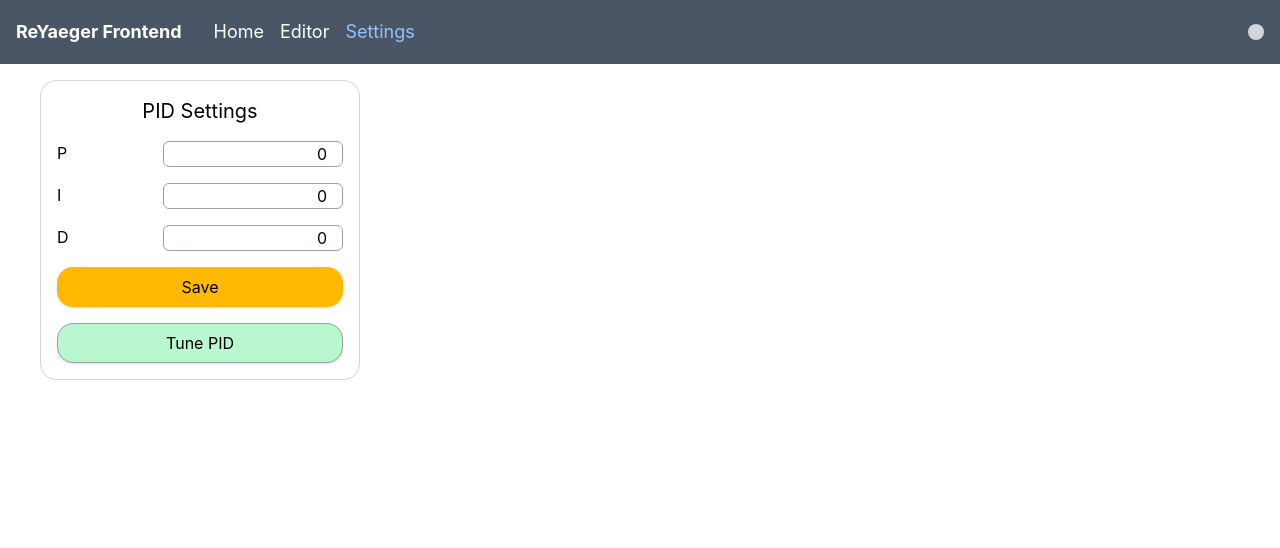
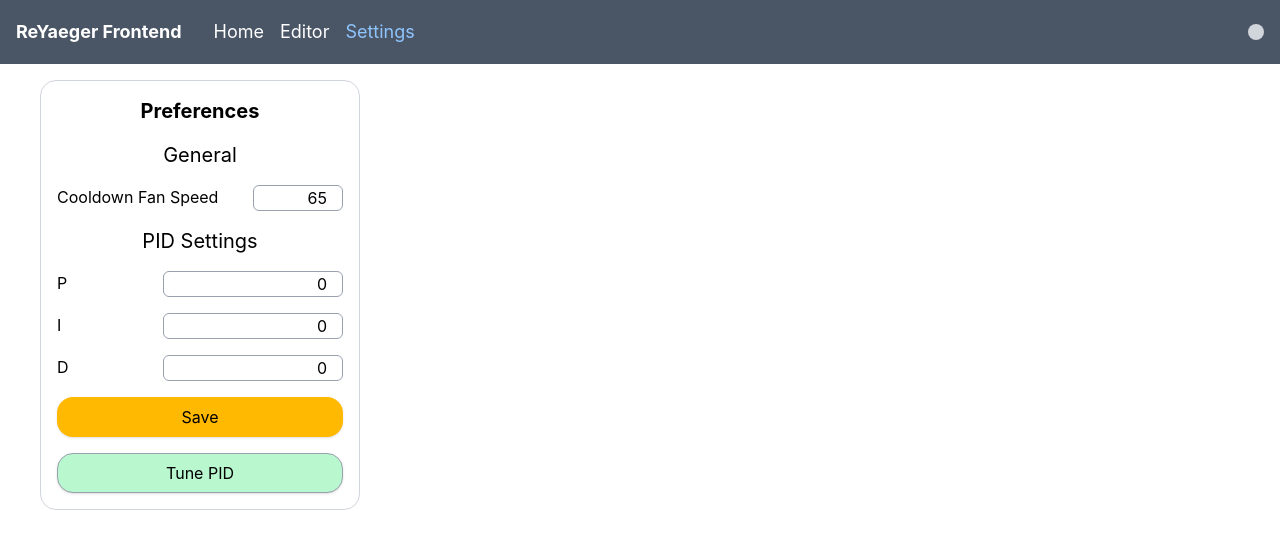
Before and after one commit to RobTS/reyaeger, a React (Vite) app: page /settings in a window 1280 px wide. Shown: the top 548 px of the page. Built offline with nearby package versions, Linux system fonts and the light colour scheme; no server answers.

Commit message:
Minor improvements.

```diff
--- a/src/components/button/button.tsx
+++ b/src/components/button/button.tsx
@@ -30,6 +30,7 @@ export const Button: React.FC<Props> = ({
         type === 'primary'
           ? 'bg-amber-400 shadow'
           : 'border border-gray-400 bg-white shadow',
+        disabled ? 'opacity-50' : '',
         className,
       )}
       onClick={onClick}
--- a/src/context/RecorderProvider.tsx
+++ b/src/context/RecorderProvider.tsx
@@ -10,7 +10,7 @@ import type { RoastEvent, YaegerMessageWrapper } from '../types/connection.ts';
 import { usePidControlSetpoint } from '../hooks/usePidControl.ts';
 import {
   useYaegerLastMessage,
-  useYaegerPidValues,
+  useYaegerPreferences,
 } from '../hooks/useYaeger.ts';
 
 type Props = {
@@ -24,7 +24,7 @@ export const RecorderProvider: React.FC<Props> = ({ children }) => {
   const [startDate, setStartDate] = useState<DateTime>();
   const [setpoint] = usePidControlSetpoint();
   const lastMessage = useYaegerLastMessage();
-  const pidData = useYaegerPidValues();
+  const preferences = useYaegerPreferences();
 
   const start = useCallback(() => {
     console.log('Starting recorder');
@@ -64,17 +64,17 @@ export const RecorderProvider: React.FC<Props> = ({ children }) => {
           ...lastMessage,
           extra: {
             setpoint,
-            pidData: pidData
+            pidData: preferences
               ? {
-                  kp: pidData?.pidKp,
-                  ki: pidData?.pidKi,
-                  kd: pidData?.pidKd,
+                  kp: preferences?.pidKp,
+                  ki: preferences?.pidKi,
+                  kd: preferences?.pidKd,
                 }
               : undefined,
           },
         },
       ]);
-  }, [lastMessage, pidData, recording, records, setpoint]);
+  }, [lastMessage, preferences, recording, records, setpoint]);
 
   const providerProps = useMemo<RecorderContextType>(() => {
     return {
--- a/src/context/YaegerConnectionContext.ts
+++ b/src/context/YaegerConnectionContext.ts
@@ -1,9 +1,9 @@
 import { createContext } from 'react';
 import type {
   YaegerMessageWrapper,
-  YaegerPidMessage,
+  YaegerPreferences,
+  YaegerPreferencesMessage,
 } from '../types/connection.ts';
-import type { PidData } from '../types/pid.ts';
 
 export type WsStatus = 'disconnected' | 'error' | 'pending' | 'connected';
 
@@ -13,8 +13,8 @@ export type ConnectionContextType = {
   lastMessage: YaegerMessageWrapper | undefined;
   sendCommand: (command: { BurnerVal?: number; FanVal?: number }) => void;
   error: Error | undefined;
-  pidInfo: YaegerPidMessage | undefined;
-  updatePidInfo: (pidData: PidData) => void;
+  preferences: YaegerPreferencesMessage | undefined;
+  setPreferences: (preferences: Partial<YaegerPreferences>) => void;
 };
 
 export const YaegerConnectionContext = createContext<ConnectionContextType>({
@@ -25,8 +25,8 @@ export const YaegerConnectionContext = createContext<ConnectionContextType>({
     throw new Error('ConnectionContextProvider not found');
   },
   error: undefined,
-  pidInfo: undefined,
-  updatePidInfo: () => {
+  preferences: undefined,
+  setPreferences: () => {
     throw new Error('ConnectionContextProvider not found');
   },
 });
--- a/src/context/YaegerConnectionProvider.tsx
+++ b/src/context/YaegerConnectionProvider.tsx
@@ -9,9 +9,9 @@ import { DateTime } from 'luxon';
 import type {
   YaegerMessage,
   YaegerMessageWrapper,
-  YaegerPidMessage,
+  YaegerPreferences,
+  YaegerPreferencesMessage,
 } from '../types/connection.ts';
-import type { PidData } from '../types/pid.ts';
 
 type Props = {
   host: string;
@@ -28,7 +28,9 @@ export const YaegerConnectionProvider: React.FC<Props> = ({
   const [lastMessage, setLastMessage] = useState<
     YaegerMessageWrapper | undefined
   >();
-  const [pidInfo, setPidInfo] = useState<YaegerPidMessage | undefined>();
+  const [preferences, setPreferences] = useState<
+    YaegerPreferencesMessage | undefined
+  >();
   const [error, setError] = useState<Error | undefined>();
   const commandsToSend = useRef<
     { BurnerVal?: number; FanVal?: number } | undefined
@@ -46,7 +48,7 @@ export const YaegerConnectionProvider: React.FC<Props> = ({
       websocket.send(
         JSON.stringify({
           id: DateTime.now().toMillis(),
-          command: 'getPid',
+          command: 'getPreferences',
         }),
       );
     };
@@ -58,9 +60,9 @@ export const YaegerConnectionProvider: React.FC<Props> = ({
           if (message.type === 'status') {
             setLastMessage({ time: DateTime.now(), message });
           }
-          if (message.type === 'pid') {
+          if (message.type === 'preferences') {
             console.log('Received message', message);
-            setPidInfo(message);
+            setPreferences(message);
           }
         }
       } catch (error) {
@@ -112,15 +114,13 @@ export const YaegerConnectionProvider: React.FC<Props> = ({
     [],
   );
 
-  const updatePidInfo = useCallback(
-    (pid: PidData) => {
+  const savePreferences = useCallback(
+    (preferences: Partial<YaegerPreferences>) => {
       ws?.send(
         JSON.stringify({
           id: DateTime.now().toMillis(),
-          command: 'setPid',
-          pidKp: pid.kp,
-          pidKi: pid.ki,
-          pidKd: pid.kd,
+          command: 'setPreferences',
+          ...preferences,
         }),
       );
     },
@@ -134,8 +134,8 @@ export const YaegerConnectionProvider: React.FC<Props> = ({
       lastMessage,
       sendCommand,
       error,
-      pidInfo,
-      updatePidInfo: updatePidInfo,
+      preferences,
+      setPreferences: savePreferences,
     };
   }, [
     status,
@@ -143,8 +143,8 @@ export const YaegerConnectionProvider: React.FC<Props> = ({
     lastMessage,
     sendCommand,
     error,
-    pidInfo,
-    updatePidInfo,
+    preferences,
+    savePreferences,
   ]);
 
   return (
--- a/src/hooks/useYaeger.ts
+++ b/src/hooks/useYaeger.ts
@@ -30,7 +30,10 @@ export const useYaegerCommands = () => {
   if (context === undefined) {
     throw new Error('useYaeger must be used within a YaegerConnectionProvider');
   }
-  return { sendCommand: context.sendCommand, updatePid: context.updatePidInfo };
+  return {
+    sendCommand: context.sendCommand,
+    setPreferences: context.setPreferences,
+  };
 };
 
 export const useYaegerError = () => {
@@ -41,10 +44,10 @@ export const useYaegerError = () => {
   return context.error;
 };
 
-export const useYaegerPidValues = () => {
+export const useYaegerPreferences = () => {
   const context = useContext(YaegerConnectionContext);
   if (context === undefined) {
     throw new Error('useYaeger must be used within a YaegerConnectionProvider');
   }
-  return context.pidInfo;
+  return context.preferences;
 };
--- a/src/routes/settings/index.tsx
+++ b/src/routes/settings/index.tsx
@@ -1,4 +1,5 @@
 import * as React from 'react';
+import { useEffect, useState } from 'react';
 import { Layout } from '../../components/navigation/layout.tsx';
 import cx from 'classnames';
 import {
@@ -7,28 +8,33 @@ import {
 } from '../../hooks/usePidControl.ts';
 import {
   useYaegerCommands,
-  useYaegerPidValues,
+  useYaegerPreferences,
 } from '../../hooks/useYaeger.ts';
-import { useEffect, useState } from 'react';
 import { Button } from '../../components/button/button.tsx';
+import { isNumber } from 'lodash-es';
 import { Environment } from '../../common/env.ts';
 
 export const SettingsPage: React.FC = () => {
   const [tuning, setTuning] = usePidControlTuneStatus();
   const tuningResult = usePidControlTuningResult();
-  const pidValues = useYaegerPidValues();
-  const { updatePid } = useYaegerCommands();
-  const [pidKp, setPidKp] = useState(pidValues?.pidKp || 0);
-  const [pidKi, setPidKi] = useState(pidValues?.pidKp || 0);
-  const [pidKd, setPidKd] = useState(pidValues?.pidKp || 0);
+  const preferences = useYaegerPreferences();
+  const { setPreferences } = useYaegerCommands();
+  const [pidKp, setPidKp] = useState(preferences?.pidKp ?? 0);
+  const [pidKi, setPidKi] = useState(preferences?.pidKp ?? 0);
+  const [pidKd, setPidKd] = useState(preferences?.pidKp ?? 0);
+  const [cooldownFanSpeed, setCooldownFanSpeed] = useState(
+    preferences?.cooldownFanSpeed ?? 65,
+  );
 
   useEffect(() => {
-    if (!pidValues) return;
+    if (!preferences) return;
     // eslint-disable-next-line react-hooks/set-state-in-effect
-    setPidKp(pidValues.pidKp);
-    setPidKi(pidValues.pidKi);
-    setPidKd(pidValues.pidKd);
-  }, [pidValues]);
+    setPidKp(preferences.pidKp);
+    setPidKi(preferences.pidKi);
+    setPidKd(preferences.pidKd);
+    if (isNumber(preferences.cooldownFanSpeed))
+      setCooldownFanSpeed(preferences.cooldownFanSpeed);
+  }, [preferences]);
 
   useEffect(() => {
     if (!tuningResult) return;
@@ -38,6 +44,12 @@ export const SettingsPage: React.FC = () => {
     setPidKd(tuningResult.kd);
   }, [tuningResult]);
 
+  const changed =
+    preferences?.pidKp !== pidKp ||
+    preferences?.pidKd !== pidKd ||
+    preferences?.pidKi !== pidKi ||
+    preferences?.cooldownFanSpeed !== cooldownFanSpeed;
+
   return (
     <Layout>
       <div className={'flex flex-row gap-4'}>
@@ -46,6 +58,28 @@ export const SettingsPage: React.FC = () => {
             'flex flex-col gap-4 rounded-2xl border border-gray-300 p-4 max-md:w-full lg:w-80'
           }
         >
+          <div className={'text-xl font-bold text-center'}>Preferences</div>
+
+          <div className={'text-xl text-center'}>General</div>
+          <div className={'flex flex-col gap-4'}>
+            <div className={'flex flex-row gap-4'}>
+              <div className={'flex flex-2'}>Cooldown Fan Speed</div>
+              <div className={'flex-1'}>
+                <input
+                  type={'number'}
+                  className={
+                    'w-full border border-gray-400 rounded-md text-end'
+                  }
+                  value={cooldownFanSpeed}
+                  onChange={(e) => {
+                    setCooldownFanSpeed(e.target.valueAsNumber);
+                  }}
+                  max={100}
+                  min={0}
+                />
+              </div>
+            </div>
+          </div>
           <div className={'text-xl text-center'}>PID Settings</div>
           <div className={'flex flex-col gap-4'}>
             <div className={'flex flex-row gap-4'}>
@@ -61,6 +95,7 @@ export const SettingsPage: React.FC = () => {
                     setPidKp(e.target.valueAsNumber);
                   }}
                   step={0.1}
+                  min={0}
                 />
               </div>
             </div>
@@ -77,6 +112,7 @@ export const SettingsPage: React.FC = () => {
                     setPidKi(e.target.valueAsNumber);
                   }}
                   step={0.001}
+                  min={0}
                 />
               </div>
             </div>
@@ -93,17 +129,20 @@ export const SettingsPage: React.FC = () => {
                     setPidKd(e.target.valueAsNumber);
                   }}
                   step={0.1}
+                  min={0}
                 />
               </div>
             </div>
           </div>
           <Button
             type={'primary'}
+            disabled={!changed}
             onClick={() => {
-              updatePid({
-                kp: pidKp,
-                ki: pidKi,
-                kd: pidKd,
+              setPreferences({
+                pidKp,
+                pidKi,
+                pidKd,
+                cooldownFanSpeed,
               });
             }}
           >
--- a/src/types/connection.ts
+++ b/src/types/connection.ts
@@ -2,13 +2,17 @@
 import type { DateTime } from 'luxon';
 import type { PidData } from './pid.ts';
 
-export type YaegerMessage = YaegerPidMessage | YaegerStatusMessage;
+export type YaegerMessage = YaegerPreferencesMessage | YaegerStatusMessage;
 
-export type YaegerPidMessage = {
-  type: 'pid';
+export type YaegerPreferences = {
   pidKp: number;
   pidKi: number;
   pidKd: number;
+  cooldownFanSpeed?: number;
+};
+
+export type YaegerPreferencesMessage = YaegerPreferences & {
+  type: 'preferences';
   id: number;
 };
 
```
Also changed, not shown: src/context/PidControlProvider.tsx (+9 -8 lines).
